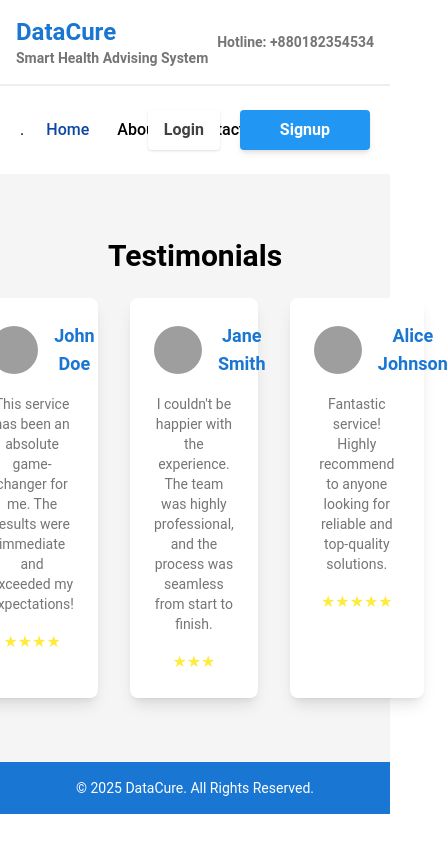
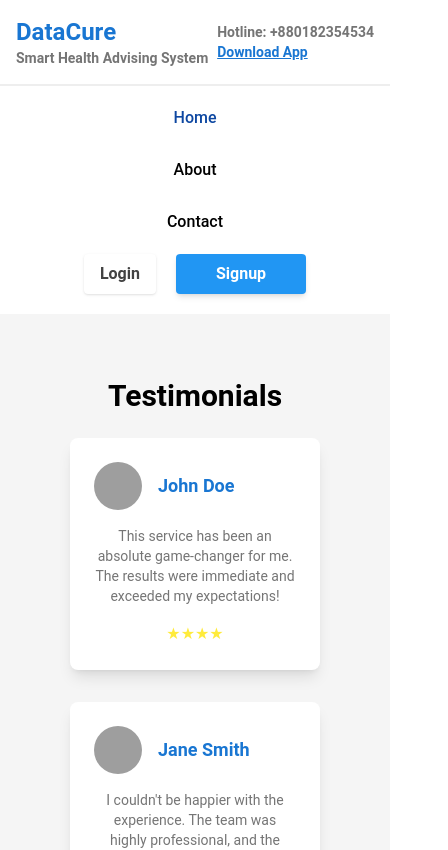
Before and after one commit to Rafiul-Omar2022/CSE-299-DataCure-Smart-Health-Advising-System, a React (Vite) app in the folder web-frotend/: page / in a window 390 px wide. Shown: the top 850 px of the page, 448 px wide, since content can reach past the window. Built offline with nearby package versions, Linux system fonts and the light colour scheme; grey boxes are pictures that could not be loaded.

Commit message:
Mobile responsive, Home page

```diff
--- a/web-frotend/src/Pages/Home/HomeHeader.jsx
+++ b/web-frotend/src/Pages/Home/HomeHeader.jsx
@@ -1,3 +1,5 @@
+import { Link } from "react-router-dom";
+
 export default function HomeHeader() {
   return (
     <>
@@ -10,7 +12,8 @@ export default function HomeHeader() {
             </div>
           </div>
           <div class="text-sm text-gray-600 font-semibold">
-            Hotline: +880182354534
+            <h1>Hotline: +880182354534</h1>
+            <Link className="underline text-blue-700">Download App</Link>
           </div>
         </div>
       </header>
--- a/web-frotend/src/Pages/Home/Navbar.jsx
+++ b/web-frotend/src/Pages/Home/Navbar.jsx
@@ -2,10 +2,10 @@ import { Link } from "react-router-dom";
 
 export default function Navbar() {
   return (
-    <nav className="flex items-center justify-between p-5 border-t-2 w-full">
-      <div className="w-1/3">.</div>
-      <div className="flex justify-center w-1/3">
-        <div className="flex justify-between items-center gap-7">
+    <nav className="flex flex-col md:flex-row items-center justify-between p-5 border-t-2 w-full">
+      <div className="md:w-1/3 hidden md:flex">.</div>
+      <div className="flex justify-center md:w-1/3">
+        <div className="flex flex-col md:flex-row justify-between items-center gap-7">
           <Link
             to="/"
             className="text-md font-medium text-blue-900 hover:text-blue-900 hover:underline"
@@ -18,12 +18,9 @@ export default function Navbar() {
           <Link className="text-md font-medium hover:text-blue-900 hover:underline">
             Contact
           </Link>
-          <Link className="text-md font-medium hover:text-blue-900 hover:underline">
-            Download App
-          </Link>
         </div>
       </div>
-      <div className="flex justify-end w-1/3">
+      <div className="flex justify-end mt-5 md:w-1/3">
         <div className="flex space-x-5">
           <button class="bg-white hover:bg-gray-100 text-gray-800 font-semibold py-2 px-4  border-gray-400 rounded shadow">
             Login
--- a/web-frotend/src/Pages/Home/Testimonial.jsx
+++ b/web-frotend/src/Pages/Home/Testimonial.jsx
@@ -43,7 +43,7 @@ export default function Testimonial() {
   return (
     <section className="text-center py-16 px-8 bg-gray-100">
       <h2 className="text-3xl font-semibold mb-6">Testimonials</h2>
-      <div className="flex justify-center gap-8">
+      <div className="flex flex-col md:flex-row items-center md:justify-center gap-8">
         {
           // getting each object from testimonialData
           testimonialData.map((data) => (
```
